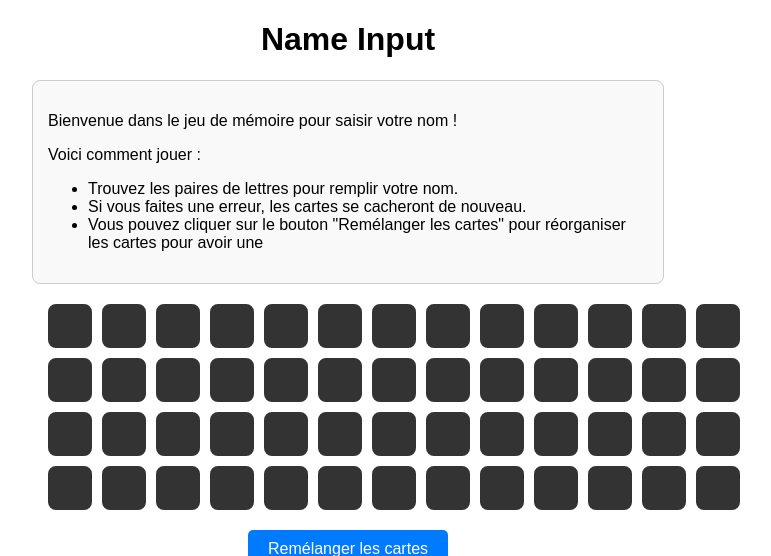
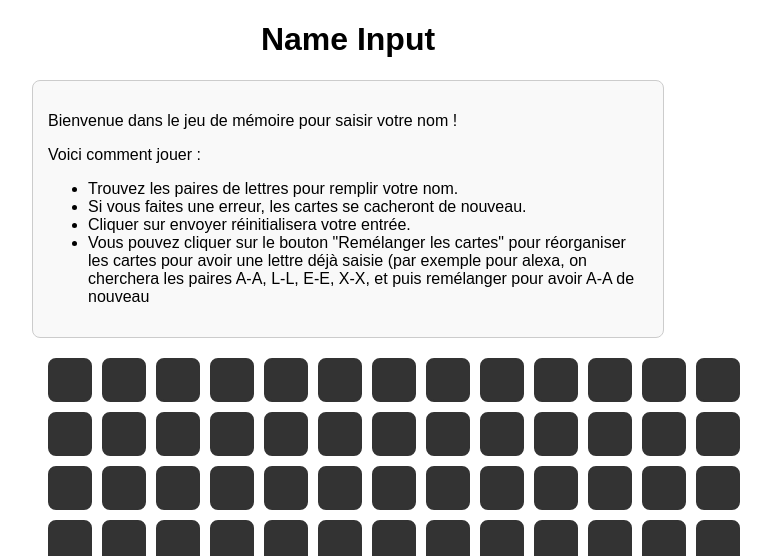
Before and after one commit to monicatevy/ForzaLaNotte2024, a Flask app: page / in a window 1280 px wide. Shown: the top 556 px of the page, without its empty margins (292-1063 px from the left). Run offline with Flask 3, Linux system fonts and the light colour scheme.

Commit message:
update visual select

```diff
--- a/static/memory_style.css
+++ b/static/memory_style.css
@@ -33,6 +33,7 @@ body {
     color: transparent;
     cursor: default;
     transform: rotateY(180deg);
+    user-select: none;
 }
 
 .card.revealed {
--- a/templates/memory_game.html
+++ b/templates/memory_game.html
@@ -14,7 +14,10 @@
         <ul>
             <li>Trouvez les paires de lettres pour remplir votre nom.</li>
             <li>Si vous faites une erreur, les cartes se cacheront de nouveau.</li>
-            <li>Vous pouvez cliquer sur le bouton "Remélanger les cartes" pour réorganiser les cartes pour avoir une </li>
+            <li>Cliquer sur envoyer réinitialisera votre entrée.</li>
+            <li>Vous pouvez cliquer sur le bouton "Remélanger les cartes" pour réorganiser
+                 les cartes pour avoir une lettre déjà saisie (par exemple pour alexa, on
+                 cherchera les paires A-A, L-L, E-E, X-X, et puis remélanger pour avoir A-A de nouveau </li>
         </ul>
     </div>
     <div id="game-board"></div>
```
